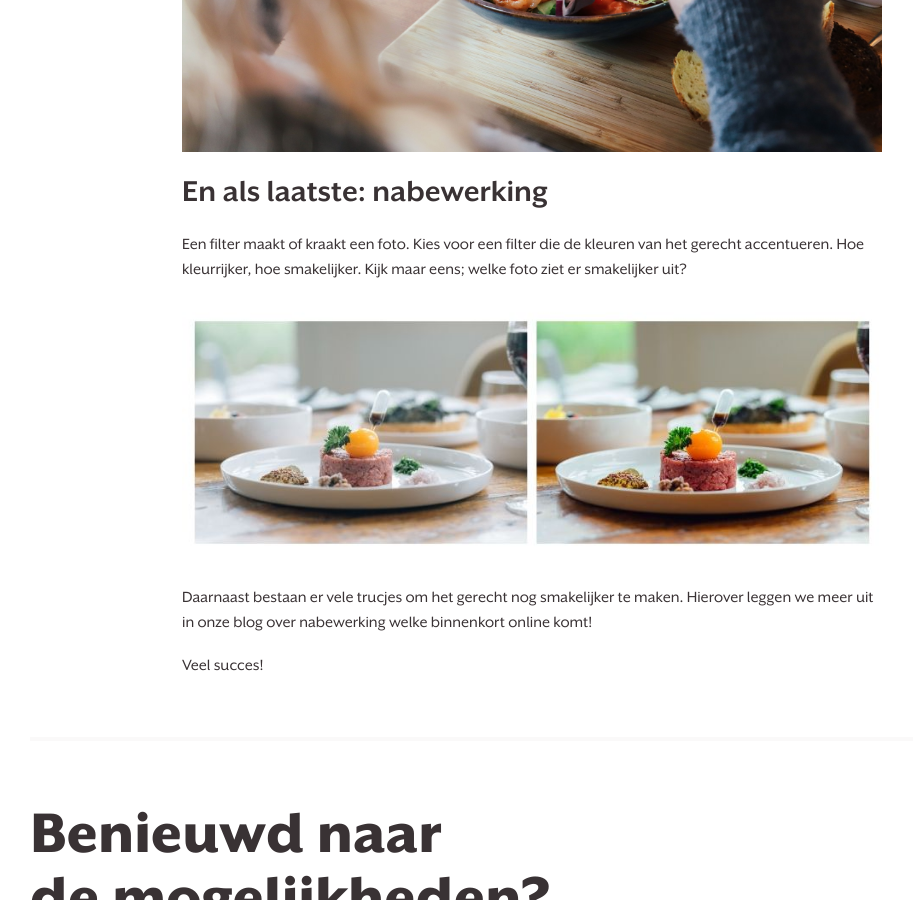
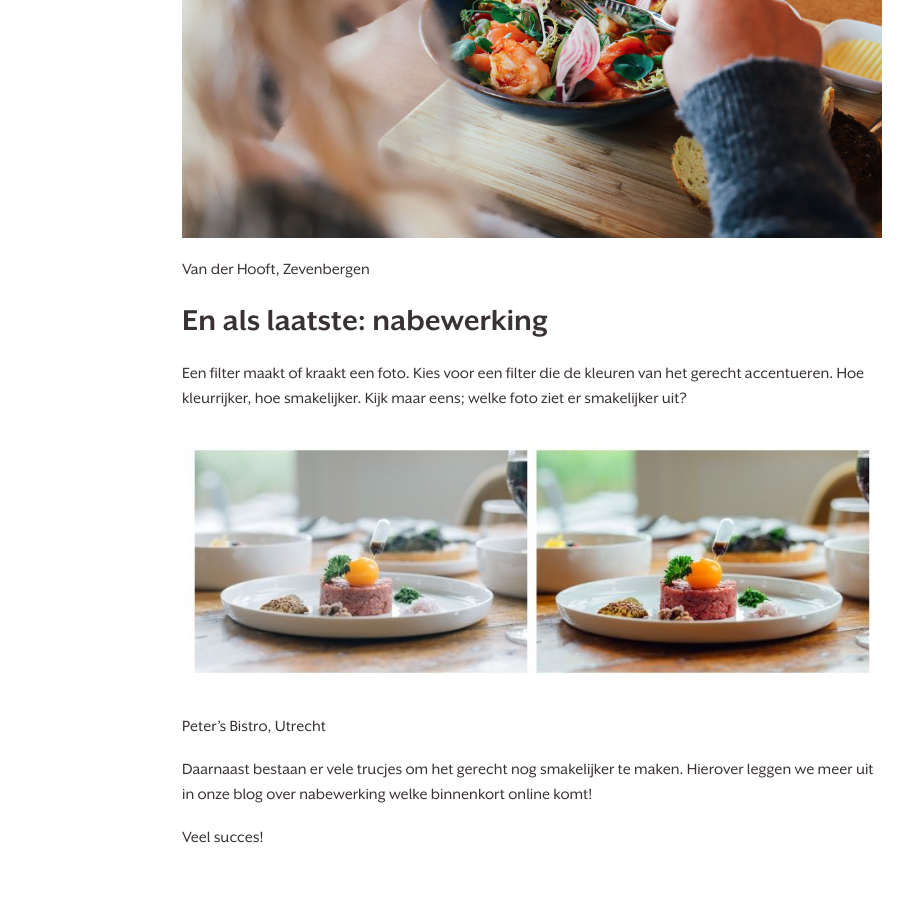
Before and after one commit to Moriaantje/fingerlickingmedia, a Jekyll site: the page built from _posts/2020-06-11-laat-je-gasten-watertanden-met-jouw-fotos.md, in a window 1280 px wide and 900 px high, scrolled down 3653 px. Shown: the whole window, without its empty margins (108-1021 px from the left). Built offline with Jekyll 4.4.1, drawn with Linux system fonts in a browser that asks for light colours; some of the changed text lies outside the part shown.

Commit message:
Update 2020-06-11-laat-je-gasten-watertanden-met-jouw-fotos.md

```diff
--- a/_posts/2020-06-11-laat-je-gasten-watertanden-met-jouw-fotos.md
+++ b/_posts/2020-06-11-laat-je-gasten-watertanden-met-jouw-fotos.md
@@ -42,11 +44,13 @@ Experimenteer en schiet je kaartje maar vol. Beter te veel foto’s dan te weini
 We hadden het er net al even over; de achtergrond of omgeving van een gerecht heeft veel invloed op het algehele plaatje. Kies voor een gezellig druk cafe of juist voor een effen ondergrond. Deze kan zwart of wit zijn, maar ook knalroze - mits dat je gerecht versterkt. Je kunt je set aankleden met props, zoals kruiden, theedoeken of bijpassende drankjes. Maar pas op dat je niet overdrijft en vergeet nooit waar het in je foto om draait.
 
 ![Gerecht met gevulde foto achtergrond](/assets/images/blog/laat-je-gasten-watertanden/image5.jpg)
+Van der Hooft, Zevenbergen
 
 # En als laatste: nabewerking
 Een filter maakt of kraakt een foto. Kies voor een filter die de kleuren van het gerecht accentueren. Hoe kleurrijker, hoe smakelijker. Kijk maar eens; welke foto ziet er smakelijker uit?
 
 ![Verschil met origineel en nabewerkte foto](/assets/images/blog/laat-je-gasten-watertanden/nabewerking.jpg)
+Peter's Bistro, Utrecht
 
 Daarnaast bestaan er vele trucjes om het gerecht nog smakelijker te maken. Hierover leggen we meer uit in onze blog over nabewerking welke binnenkort online komt!
 
```
Also changed, not shown: other parts of _posts/2020-06-11-laat-je-gasten-watertanden-met-jouw-fotos.md (+2 -0 lines).
